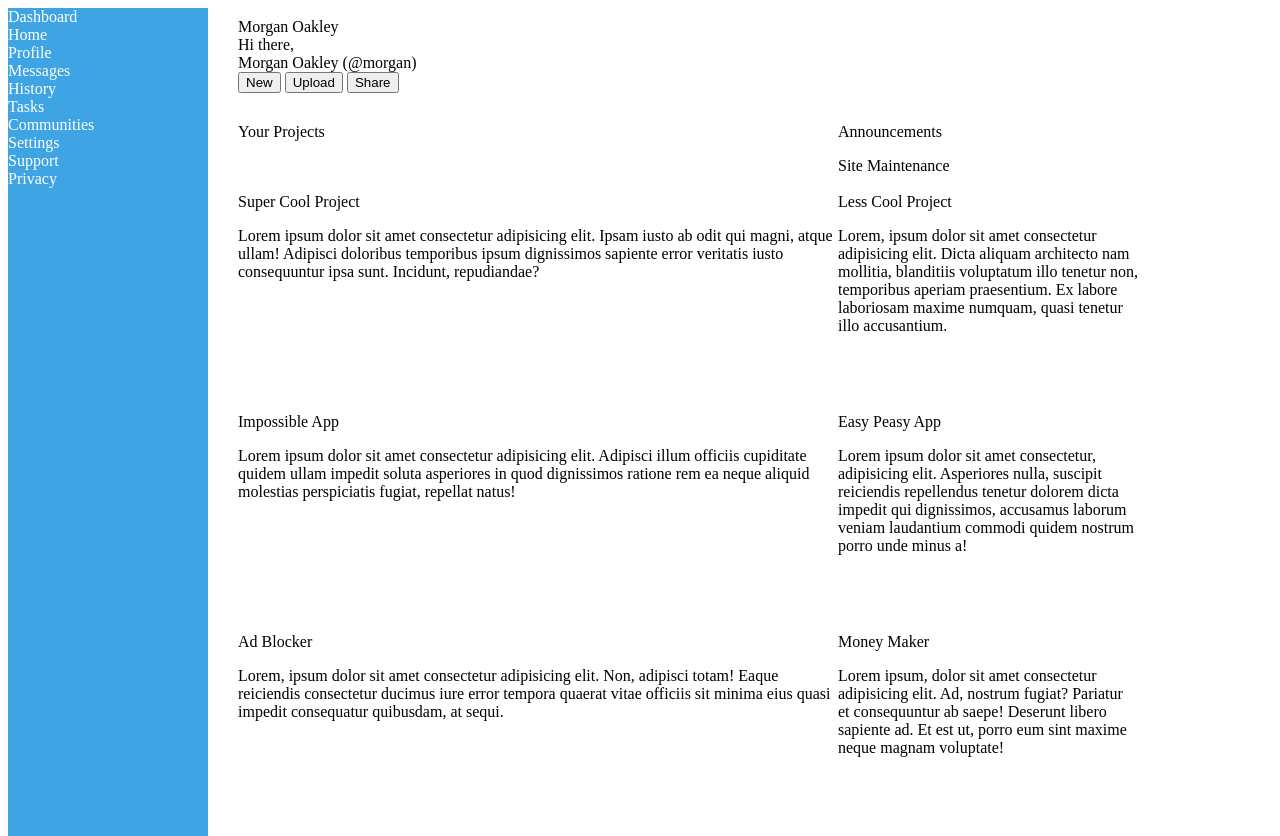
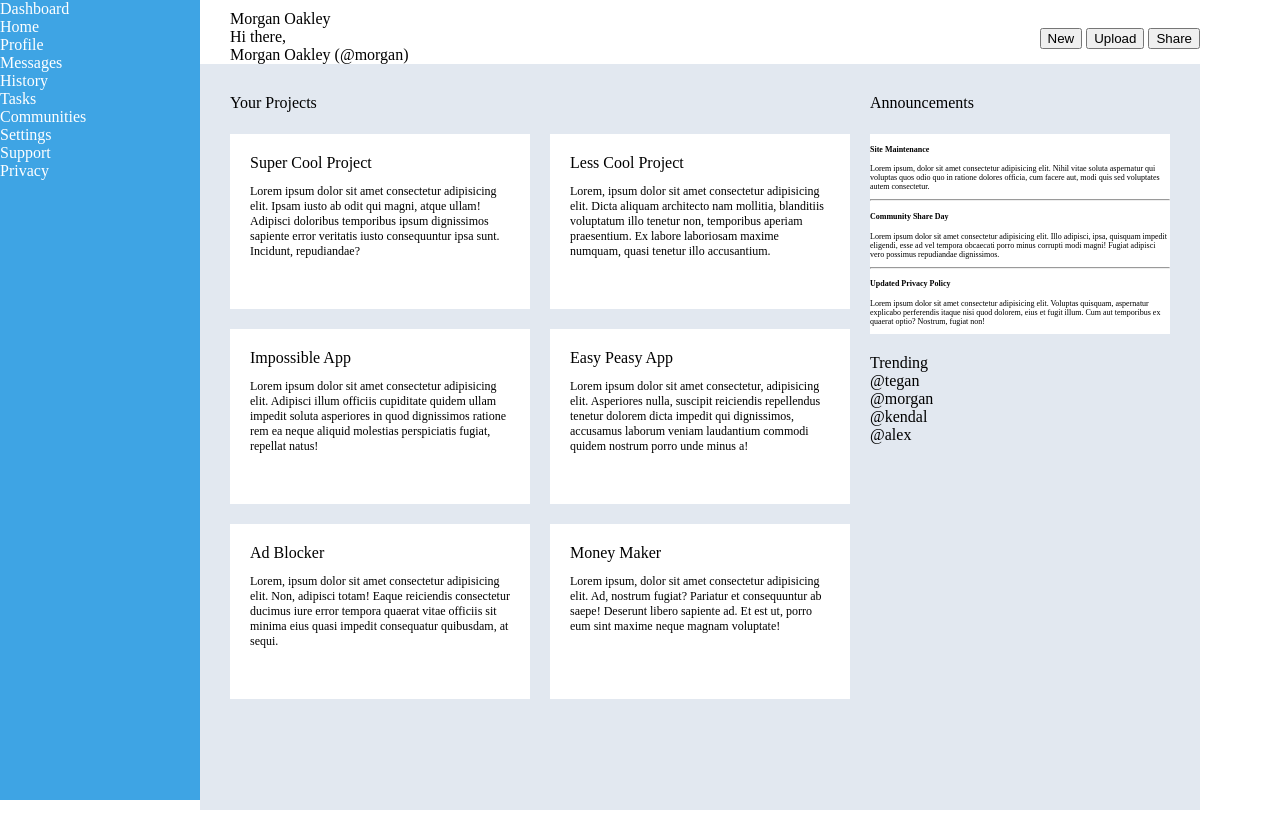
Before and after one commit to zhaolinnn/top-dashboard-project, a plain HTML site: page index.html in a window 1280 px wide. Shown: the top 836 px of the page. After the commit the page ends 810 px from the top, so only its background shows below. Drawn offline with Linux system fonts and the light colour scheme.

Commit message:
Rearranged the grid so that the left side of the project squares is seperate

```diff
--- a/index.html
+++ b/index.html
@@ -29,38 +29,57 @@
                     Morgan Oakley
                 </div>
                 <div class="lower">
+                    <div class="toolbarWelcome">
                         <div id="greeting">Hi there,</div>
                         <div id="name">Morgan Oakley (@morgan)</div>
-
+                    </div>
+                    <div class="toolbarButtons">
                         <button>New</button>
                         <button>Upload</button>
                         <button>Share</button>
                     </div>
+
+                </div>
             </div>
             <div class="dashboard">
+                <div class="projects">
                     <div class="projectlabel">Your Projects</div>
-                <div class="announcementlabel">Announcements
-                    <p>Site Maintenance</p>
-                </div>
-                <div class="projects">Super Cool Project
+                    <div class="projectsquare">Super Cool Project
                         <p>Lorem ipsum dolor sit amet consectetur adipisicing elit. Ipsam iusto ab odit qui magni, atque ullam! Adipisci doloribus temporibus ipsum dignissimos sapiente error veritatis iusto consequuntur ipsa sunt. Incidunt, repudiandae?</p>
                     </div>
-                <div class="projects">Less Cool Project
+                    <div class="projectsquare">Less Cool Project
                         <p>Lorem, ipsum dolor sit amet consectetur adipisicing elit. Dicta aliquam architecto nam mollitia, blanditiis voluptatum illo tenetur non, temporibus aperiam praesentium. Ex labore laboriosam maxime numquam, quasi tenetur illo accusantium.</p>
                     </div>
-                <div class="projects">Impossible App
+                    <div class="projectsquare">Impossible App
                         <p>Lorem ipsum dolor sit amet consectetur adipisicing elit. Adipisci illum officiis cupiditate quidem ullam impedit soluta asperiores in quod dignissimos ratione rem ea neque aliquid molestias perspiciatis fugiat, repellat natus!</p>
                     </div>
-                <div class="projects">Easy Peasy App
+                    <div class="projectsquare">Easy Peasy App
                         <p>Lorem ipsum dolor sit amet consectetur, adipisicing elit. Asperiores nulla, suscipit reiciendis repellendus tenetur dolorem dicta impedit qui dignissimos, accusamus laborum veniam laudantium commodi quidem nostrum porro unde minus a!</p>
                     </div>
 
-                <div class="projects">Ad Blocker
+                    <div class="projectsquare">Ad Blocker
                         <p>Lorem, ipsum dolor sit amet consectetur adipisicing elit. Non, adipisci totam! Eaque reiciendis consectetur ducimus iure error tempora quaerat vitae officiis sit minima eius quasi impedit consequatur quibusdam, at sequi.</p>
                     </div>
 
-                <div class="projects">Money Maker
+                    <div class="projectsquare">Money Maker
                         <p>Lorem ipsum, dolor sit amet consectetur adipisicing elit. Ad, nostrum fugiat? Pariatur et consequuntur ab saepe! Deserunt libero sapiente ad. Et est ut, porro eum sint maxime neque magnam voluptate!</p>
+                    </div>
+                </div>
+
+                <div class="dashboardRight">
+
+                    <div class="announcementlabel">Announcements</div>
+
+                    <div class="announcementsquare">
+                        <h4>Site Maintenance</h4>
+                        <p>Lorem ipsum, dolor sit amet consectetur adipisicing elit. Nihil vitae soluta aspernatur qui voluptas quos odio quo in ratione dolores officia, cum facere aut, modi quis sed voluptates autem consectetur.</p>
+                        <hr>
+                        <h4>Community Share Day</h4>
+                        <p>Lorem ipsum dolor sit amet consectetur adipisicing elit. Illo adipisci, ipsa, quisquam impedit eligendi, esse ad vel tempora obcaecati porro minus corrupti modi magni! Fugiat adipisci vero possimus repudiandae dignissimos.</p>
+                        <hr>
+                        <h4>Updated Privacy Policy</h4>
+                        <p>Lorem ipsum dolor sit amet consectetur adipisicing elit. Voluptas quisquam, aspernatur explicabo perferendis itaque nisi quod dolorem, eius et fugit illum. Cum aut temporibus ex quaerat optio? Nostrum, fugiat non!</p>
+
                     </div>
 
                     <div class="trendinglabel">Trending
@@ -72,6 +91,10 @@
                         </div>
                     </div>
 
+
+                </div>
+
+
             </div>
         </div>
     </div>
--- a/styles.css
+++ b/styles.css
@@ -1,7 +1,11 @@
+html, body {
+    height: 100%;
+    margin: 0; /* remove default body margin so 100vh matches viewport */
+}
+
 .container {
     display: inline-grid;
-    grid-template: 500px 500px / 200px 900px;
-
+    grid-template: 100vh / 200px 1000px;
 
 }
 
@@ -13,17 +17,69 @@
 
 .right {
     display: flex;
+    min-height: 100vh;
     flex-direction: column;
-    padding-left: 30px;
     padding-top: 10px;
+
 }
 
 /* real meat */
 
 .dashboard {
+    display: flex;
+    flex-direction: row;
+    height: 100vh;
+    gap: 20px;
     padding-top: 30px;
+    padding-left: 30px;
+
+    background-color: #e2e8f0;
+}
+
+.toolbar {
+    padding-left: 30px;
+}
+
+.lower {
+    display: flex;
+    flex-direction: row;
+    justify-content: space-between;
+}
+
+.projects {
     display: grid;
-    grid-template-columns: 600px 300px;
-    grid-template-rows: 50px 200px 200px 200px;
+    grid-template-columns: 300px 300px;
+    grid-template-rows: 20px 175px 175px 175px;
+    row-gap: 20px;
+    column-gap: 20px;
+}
+
+.projectsquare {
+    background-color: #ffffff;
+    padding: 20px;
+}
+
+.projectlabel {
+    grid-column: 1 / span 2;
+    background-color: #e2e8f0;
+}
+
+.projectsquare > * {
+    font-size: 12px;
+}
+
+.dashboardRight {
+    display: grid;
+    grid-template-columns: 300px;
+    grid-template-rows: 20px 200px 200px;
     row-gap: 20px;
 }
+
+.announcementsquare {
+    background-color: #ffffff;
+
+}
+
+.announcementsquare {
+    font-size: 8px;
+}
```
Lines whose indentation alone changed are shown as unchanged.
